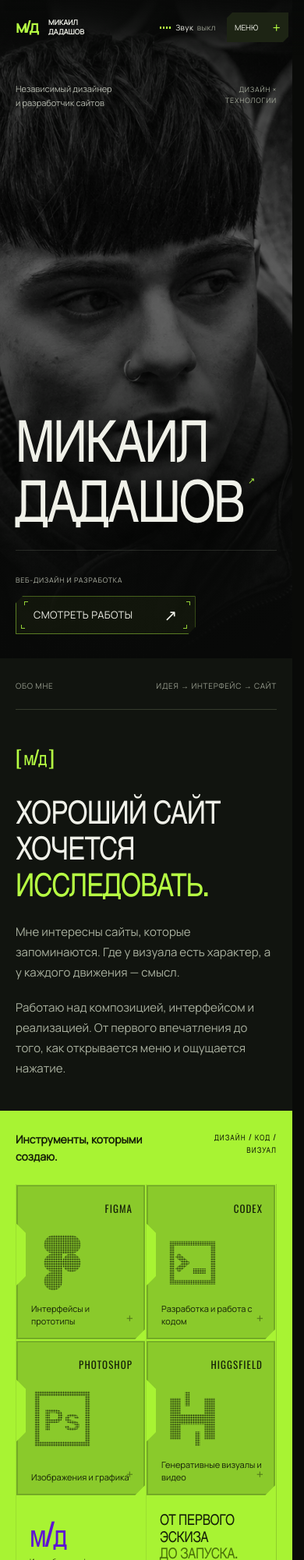
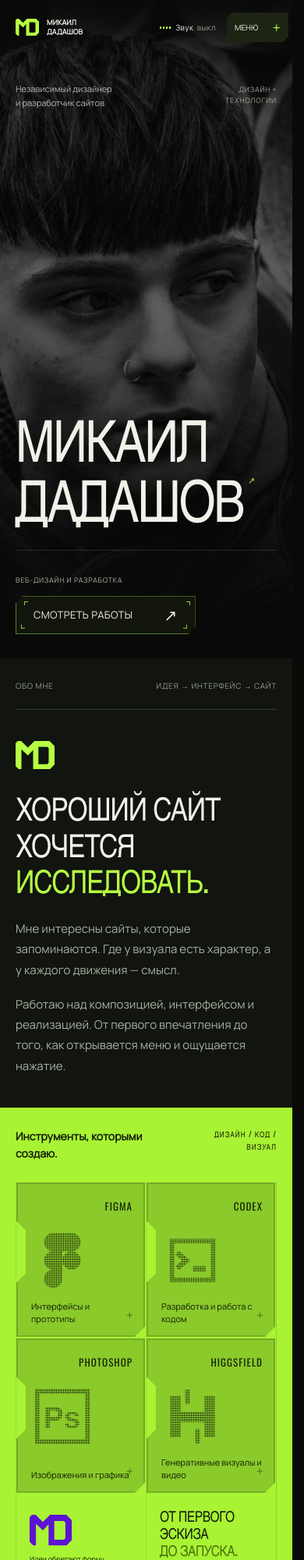
Before and after one commit to rumulzzzz-crypto/mikail-portfolio-interactive, a Next.js app: page / in a window 390 px wide. Shown: the top 2000 px of the page at 78% size. Built offline with nearby package versions, Linux system fonts and the light colour scheme.

Commit message:
Use angular MD emblem across portfolio and favicon

```diff
--- a/app/globals.css
+++ b/app/globals.css
@@ -1820,3 +1820,14 @@ body {
 /* Static portrait stays legible when pointer animation is unavailable. */
 html[data-effects="off"] .portrait img { filter: brightness(.58) saturate(0); }
 @media (hover: none), (pointer: coarse) { .portrait img { filter: brightness(.58) saturate(0); } }
+
+/* Shared MD silhouette: lime on dark surfaces, purple in the tools panel. */
+.md-emblem { display: block; width: 100%; height: auto; flex-shrink: 0; }
+.brand-mark { display: block; width: 36px; padding-right: 0; flex-shrink: 0; }
+.about-symbol .md-emblem { width: 78px; }
+.toolbox-sign .md-emblem { width: 96px; }
+@media (max-width: 700px) {
+  .brand-mark { width: 30px; }
+  .about-symbol .md-emblem { width: 50px; }
+  .toolbox-sign .md-emblem { width: 54px; }
+}
--- a/app/layout.tsx
+++ b/app/layout.tsx
@@ -15,7 +15,7 @@ export const metadata: Metadata = {
   },
   description:
     "Персональное портфолио Микаила Дадашова. Веб-дизайн, разработка сайтов и интерфейсов. CUDGI и Brand Builder.",
-  icons: { icon: "/icon.svg" },
+  icons: { icon: "/icon.svg?v=md-2" },
   openGraph: {
     title: "Микаил Дадашов — веб-дизайн и разработка",
     description: "Сайты, интерфейсы и взаимодействия. Избранные проекты.",
--- /dev/null
+++ b/components/BrandMark.tsx
@@ -0,0 +1,8 @@
+/** Vector version of the approved angular MD monogram. */
+export function BrandMark() {
+  return (
+    <svg className="md-emblem" viewBox="0 0 140 102" fill="currentColor" aria-hidden="true" focusable="false">
+      <path fillRule="evenodd" d="M0 8 8 0H20L44 24 68 0H122L140 18V84L123 102H63V32L44 52 21 30V102H12L0 90ZM82 21V83H114L119 78V26L114 21Z" />
+    </svg>
+  );
+}
--- a/components/Home.tsx
+++ b/components/Home.tsx
@@ -7,6 +7,7 @@ import gsap from "gsap";
 import { useGSAP } from "@gsap/react";
 import { ScrollTrigger } from "gsap/ScrollTrigger";
 import { Portrait } from "./Portrait";
+import { BrandMark } from "./BrandMark";
 import { Toolbox } from "./Toolbox";
 import { Footer, Scramble } from "./Shell";
 import { projects } from "@/lib/projects";
@@ -112,7 +113,7 @@ export function Home() {
         </div>
         <div className="about-body">
           <span className="about-symbol" aria-hidden="true">
-            [ м/д ]
+            <BrandMark />
           </span>
           <h2 className="reveal">
             ХОРОШИЙ САЙТ
--- a/components/Shell.tsx
+++ b/components/Shell.tsx
@@ -16,6 +16,7 @@ import Lenis from "lenis";
 import { AudioControl } from "./Audio";
 import { ActionLink } from "./Interactions";
 import { Galaxy, GalaxyCredit } from "./Galaxy";
+import { BrandMark } from "./BrandMark";
 gsap.registerPlugin(ScrollTrigger, ScrambleTextPlugin, useGSAP);
 
 export function Scramble({ children }: { children: string }) {
@@ -185,7 +186,7 @@ export function Shell({ children }: { children: React.ReactNode }) {
           aria-label="Микаил Дадашов — на главную"
         >
           <span className="brand-mark" aria-hidden="true">
-            м/д
+            <BrandMark />
           </span>
           <span>МИКАИЛ ДАДАШОВ</span>
         </Link>
--- a/components/Toolbox.tsx
+++ b/components/Toolbox.tsx
@@ -5,6 +5,7 @@ import gsap from "gsap";
 import { useGSAP } from "@gsap/react";
 import { ScrollTrigger } from "gsap/ScrollTrigger";
 import { useEffects } from "@/lib/effects";
+import { BrandMark } from "./BrandMark";
 
 gsap.registerPlugin(useGSAP, ScrollTrigger);
 
@@ -78,7 +79,7 @@ export function Toolbox() {
             </article>
           </div>
         ))}
-        <div className="toolbox-sign" aria-hidden="true">м/д<span>Идеи обретают форму.</span></div>
+        <div className="toolbox-sign" aria-hidden="true"><BrandMark /><span>Идеи обретают форму.</span></div>
       </div>
     </div>
   );
```
Also changed, not shown: public/icon.svg.
